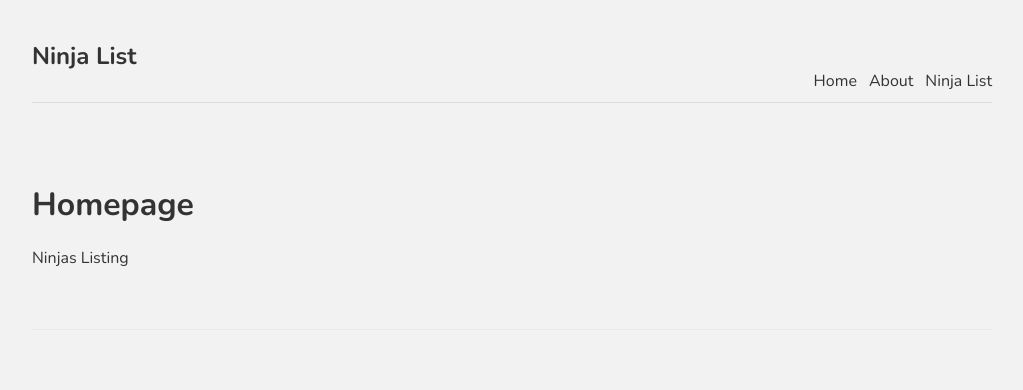
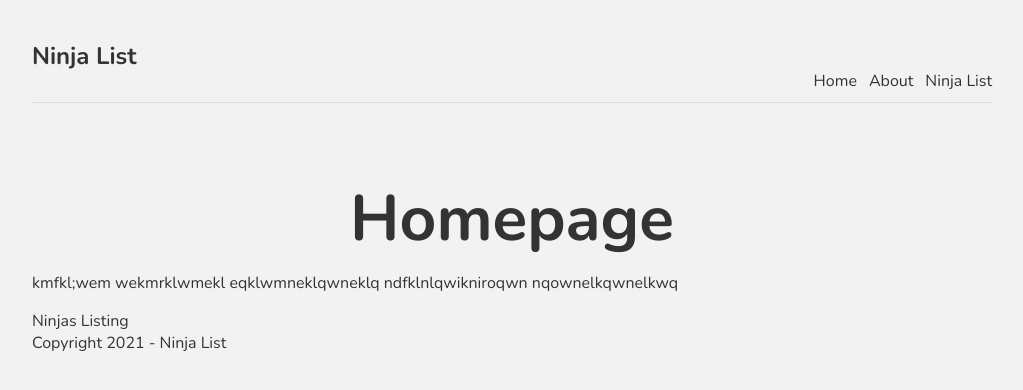
Before and after one commit to EddyBautista-93/ninjalist, a Next.js app: page / in a window 1280 px wide. Shown: the top 390 px of the page, without its empty margins (128-1151 px from the left). Built offline with nearby package versions, Linux system fonts and the light colour scheme.

Commit message:
add syling

```diff
--- a/comps/Layout.js
+++ b/comps/Layout.js
@@ -1,11 +1,12 @@
 import Navbar from "./Navbar";
+import Footer from "./Footer";
 
 const Layout = ({ children }) => {
     return (
         <div className="content">
             <Navbar />
             { children}
-            <footer />
+            <Footer />
         </div>
      );
 }
--- a/pages/index.js
+++ b/pages/index.js
@@ -8,7 +8,8 @@ import Link from "next/link";
 export default function Home() {
   return (
     <div>
-      <h1>Homepage</h1>
+      <h1 className={styles.title}>Homepage</h1>
+      <p>kmfkl;wem wekmrklwmekl eqklwmneklqwneklq ndfklnlqwikniroqwn nqownelkqwnelkwq</p>
       <Link href="/ninjas">
         <a>Ninjas Listing</a>
       </Link>
```
